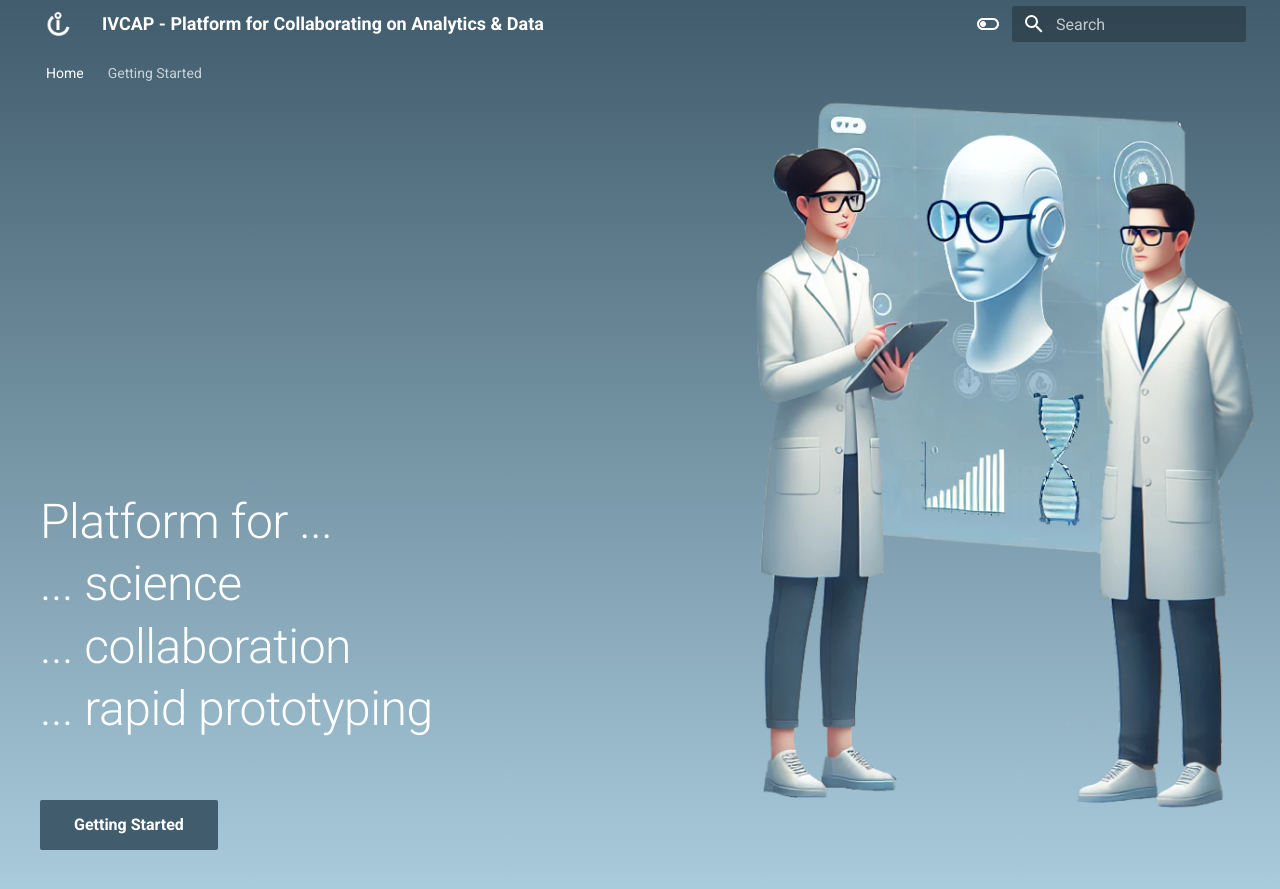
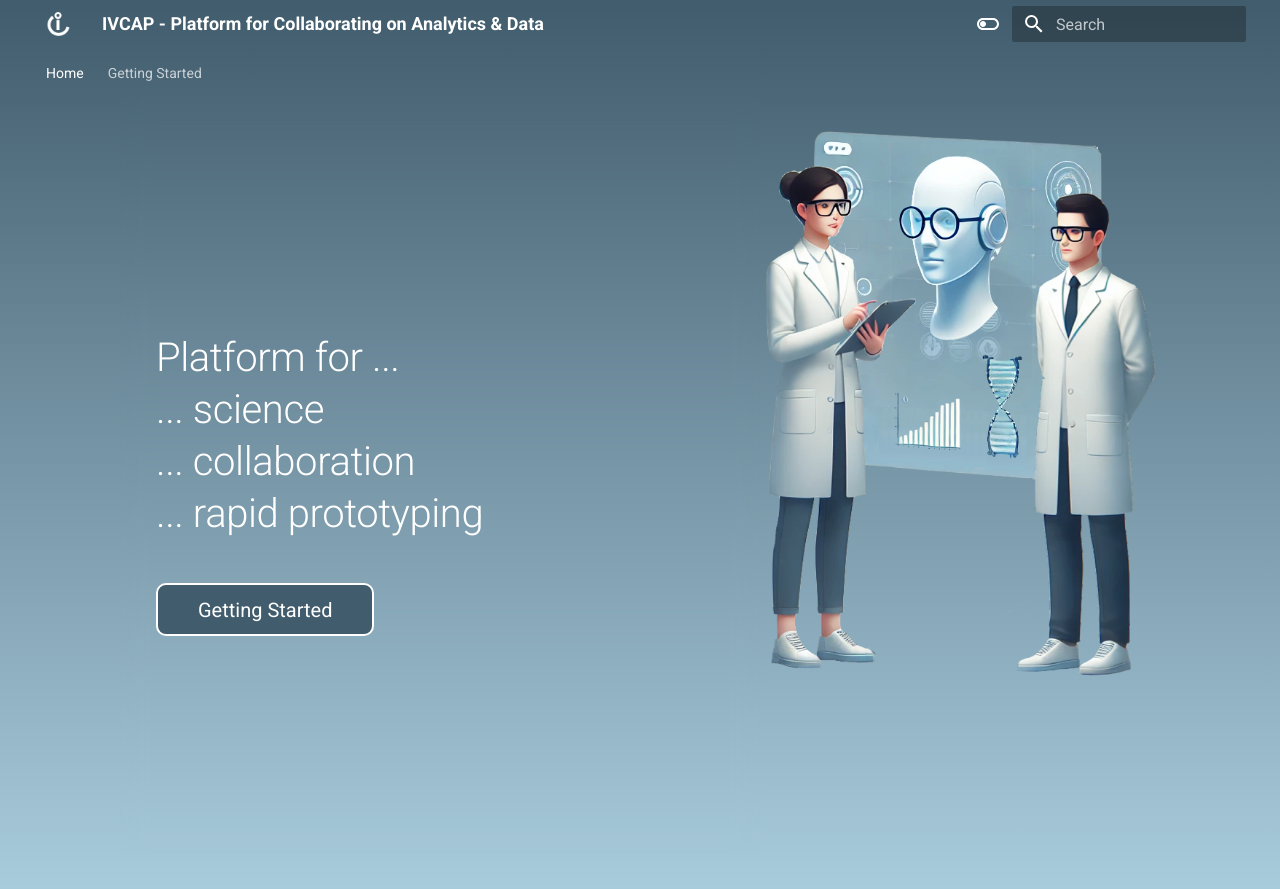
Before and after one commit to ivcap-works/ivcap-docs, an MkDocs documentation site: the page built from docs/index.md, in a window 1280 px wide. Shown: the top 889 px of the page. Built offline with MkDocs 1.6.1 and Material for MkDocs 9.7.7, drawn with Linux system fonts in a browser that asks for light colours.

Commit message:
fixed lanfing page

```diff
--- a/docs/overrides/home.html
+++ b/docs/overrides/home.html
@@ -63,86 +63,132 @@
     }
   }
 
-  #hero-img {
-    position: absolute;
-    height: 80vh;
-    width: auto;
-    /* 0.71 aspect ratio */
-    max-width: 80vw;
-    aspect-ratio: 0.71 !important;
-
-    /* max-height: 56vh; */
-    /* top: 10px; */
-    right: 20px;
-  }
-
-  #hero-text {
-    position: absolute;
-    z-index: 99999;
-    bottom: 5em;
-    left: 4em
-  }
-
-  #hero-text h1 {
-    color: white;
-    font-size: 3em;
-  }
-
   .md-header--shadow {
     box-shadow: 0 0, 0 0;
   }
+
+  .md-main .md-top {
+    display: none;
+  }
+
+  #landing-page {
+    flex-grow: 999;
+    /* 100dvw; */
+    display: flex;
+    flex-direction: row;
+    --Collapsed-breakpoint: 769px;
+    --Cover-width: 50vw;
+    --Form-maxWidth: 800px;
+    --Transition-duration: 0.4s;
+
+    --md-primary-fg-color: #415C6C !important;
+    --md-primary-bg-color: #fff;
+  }
+
+  #hero {
+    width: clamp(100vw - var(--Cover-width), (var(--Collapsed-breakpoint) - 100vw)* 999, 100vw);
+    z-index: 1;
+    display: flex;
+
+    -webkit-box-pack: end;
+    justify-content: flex-end;
+    backdrop-filter: blur(12px);
+    /* background-color: rgba(255, 255, 255, 0.2); */
+  }
+
+  #hero-inner {
+    display: flex;
+    flex-direction: column;
+    height: clamp(300px, 600px, 80svh);
+
+    width: clamp(var(--Form-maxWidth), (var(--Collapsed-breakpoint) - 100vw)* 999, 100%);
+    max-width: 100%;
+    padding-left: 16px;
+    padding-right: 16px;
+  }
+
+  #hero-inner main {
+    color: white;
+
+    align-self: flex-end;
+    margin: auto;
+    margin-bottom: 2em;
+    margin-left: 2em;
+    padding-top: 16px;
+    padding-bottom: 40px;
+    display: flex;
+    flex-direction: column;
+    gap: 16px;
+    width: 400px;
+    max-width: 100%;
+  }
+
+  main h1 {
+    font-size: 4em;
+    font-family: Roboto, -apple-sys, BlinkMacSystemFont, Helvetica, Arial, sans-serif;
+    font-weight: 300;
+    letter-spacing: -.01em;
+    line-height: 1.3;
+  }
+
+  main a {}
+
+
+  .md-button {
+    font-family: Roboto, -apple-sys, BlinkMacSystemFont, Helvetica, Arial, sans-serif;
+    font-size: 2em;
+    font-weight: 500;
+    margin-right: auto;
+
+    background-color: var(--md-primary-fg-color);
+    border-color: var(--md-primary-fg-color);
+    color: var(--md-primary-bg-color);
+
+    border: .1rem solid;
+    border-radius: .5rem;
+    cursor: pointer;
+    display: inline-block;
+    padding: .625em 2em;
+    transition: color 125ms, background-color 125ms, border-color 125ms;
+    text-decoration: none;
+  }
+
+  #background {
+    padding-top: 3em;
+    height: 100%;
+  }
+
+  #hero-img {
+    width: clamp(0px, 400px, 400px);
+
+  }
 </style>
 
-<img id="hero-img" src="assets/images/hero2.png" alt="" draggable="false">
-
-<section id="hero-text" class="mdx-container">
-  <div class="md-grid md-typeset">
-    <div class="mdx-hero">
-      <!-- Hero image -->
-
-
-      <!-- Hero content -->
-      <div class="mdx-hero__content">
+<div id="landing-page" class="md-grid">
+  <div id="hero">
+    <div id="hero-inner">
+      <main>
         <h1>Platform for ...<br>... science<br>... collaboration<br>... rapid prototyping</h1>
-
-        <!-- <a href="{{ page.next_page.url | url }}" title="{{ page.next_page.title | e }}"
-          class="md-button md-button--primary">
-          Quick start
-        </a> -->
-        <a href="{{ 'getting-started/quick-start/' | url }}" title="Getting Started"
-          class="md-button md-button--primary">
+        <a href="{{ 'getting-started/quick-start/' | url }}" title="Getting Started" class="md-button">
           Getting Started
         </a>
-      </div>
+
+      </main>
     </div>
   </div>
-</section>
-
-<!-- Hero for landing page -->
-<section class="mdx-container">
-  <div class="md-grid md-typeset">
-    <div class="mdx-hero">
-      <!-- Hero image -->
-
-
-      <!-- Hero content -->
-      <!-- <div class="mdx-hero__content">
-        <a href="{{ page.next_page.url | url }}" title="{{ page.next_page.title | e }}"
-          class="md-button md-button--primary">
-          Quick start
-        </a>
-        <a href="{{ 'insiders/' | url }}" title="Material for MkDocs Insiders" class="md-button">
-          Learn More
-        </a>
-      </div> -->
-    </div>
+  <div id="background" class="MuiBox-root css-bnagi0">
+    <img id="hero-img" src="assets/images/hero2.png" alt="" draggable="false">
   </div>
-</section>
+</div>
 
 {% endblock %}
 
+
 <!-- Content -->
-{% block content %}{% endblock %}
+{% block content %}
+
+
+{% endblock %}
 
 <!-- Application footer -->
 {% block footer %}{% endblock %}
```
